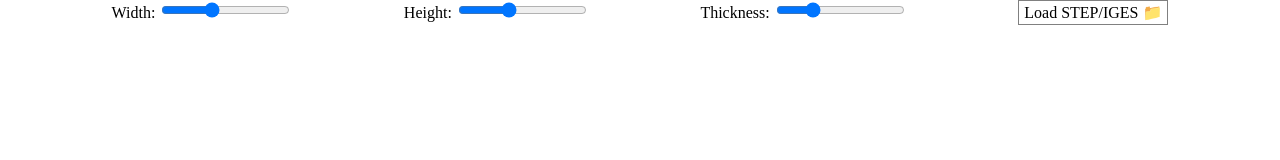
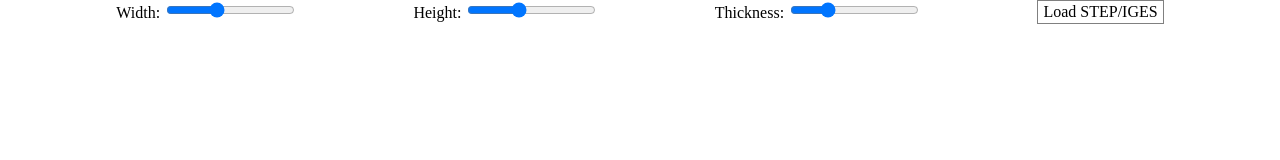
Before and after one commit to donalffons/opencascade.js-examples, a website: page src/index.html in a window 1280 px wide. Drawn offline with Linux system fonts and the light colour scheme.

Commit message:
fix unsupported character

```diff
--- a/src/index.html
+++ b/src/index.html
@@ -39,7 +39,7 @@
 			</div>
 
 			<input id="step-file" name="step-file" type="file" accept=".iges,.step,.igs,.stp" style="display:none;"/>
-			<label for="step-file" title="Load STEP from File" style="border: 1px solid gray;background-color: #ffffff;padding: 1.5px 5px 2px 5px">Load STEP/IGES 📁</label>
+			<label for="step-file" title="Load STEP from File" style="border: 1px solid gray;background-color: #ffffff;padding: 1.5px 5px 2px 5px">Load STEP/IGES</label>
 		</div>
 		<div id="viewport">
 		</div>
```
